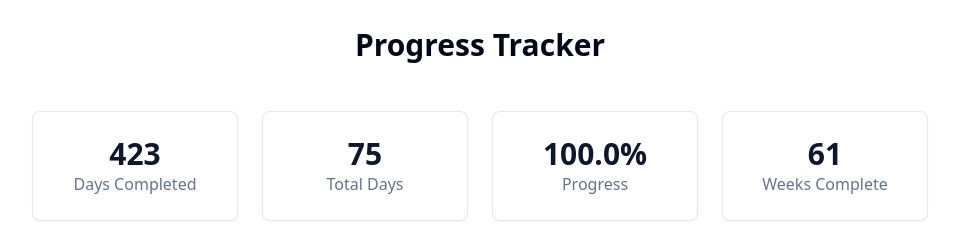
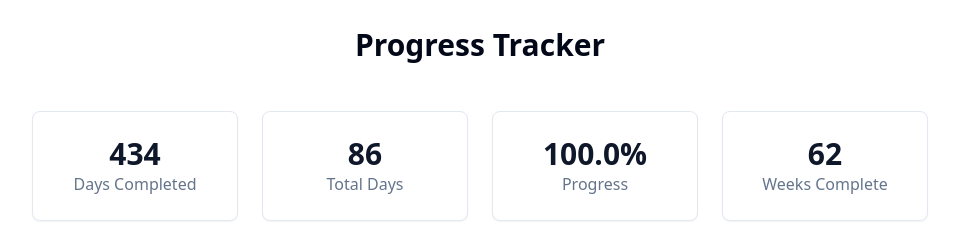
Before and after one commit to Ikuchar1/FCSA_Intern_Presentation, a React (Vite) app: page / in a window 1280 px wide. Shown: the part 1340-1566 px from the top of the page, without its empty margins (160-1119 px from the left). Built offline with nearby package versions, Linux system fonts and the light colour scheme.

Commit message:
Fix countdown progress calculation
Update the internship progress calculation to accurately reflect the days completed and percentage based on the provided start and end dates.

```diff
--- a/src/pages/Home.tsx
+++ b/src/pages/Home.tsx
@@ -13,7 +13,7 @@ const Home = () => {
   });
 
   // Internship details - update these with your actual dates
-  const internshipStart = new Date("2024-06-01"); // Update with your start date
+  const internshipStart = new Date("2024-05-21"); // May 21st, 2024
   const internshipEnd = new Date("2024-08-14T17:00:00Z"); // August 14th at Noon Central Time
   const totalDays = Math.ceil((internshipEnd.getTime() - internshipStart.getTime()) / (1000 * 60 * 60 * 24));
   const daysCompleted = Math.ceil((new Date().getTime() - internshipStart.getTime()) / (1000 * 60 * 60 * 24));
```
